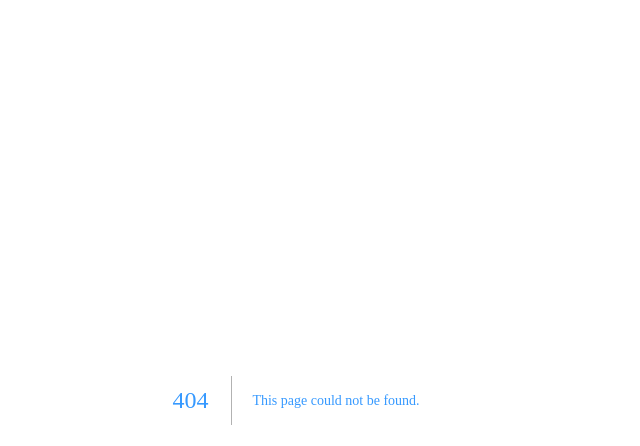
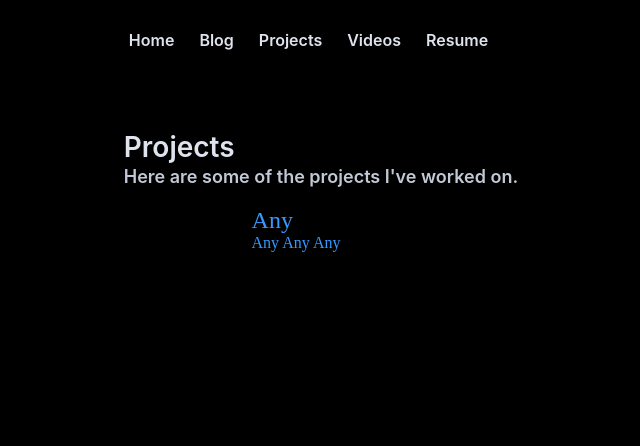
Before and after one commit to gusttavonl/gustavonoronha.com.br, a Next.js app: page /projects in a window 1280 px wide. Before the commit this address had no page. Shown: the top 446 px of the page, without its empty margins (344-984 px from the left). Built offline with nearby package versions, Linux system fonts and the light colour scheme.

Commit message:
feat: add initial projects page

```diff
--- /dev/null
+++ b/src/components/pages/projects/index.tsx
@@ -0,0 +1,23 @@
+import * as S from './styles'
+
+const ProjectComponent = () => {
+  return (
+    <S.Container>
+      <S.Main>
+        <S.Titles>
+          <S.Title>Projects</S.Title>
+          <S.SubTitle>{`Here are some of the projects I've worked on.`}</S.SubTitle>
+        </S.Titles>
+      </S.Main>
+      <S.Projects>
+        <S.Project>
+          <S.ProjectImg />
+          <S.ProjectTitle>Any</S.ProjectTitle>
+          <S.ProjectDescription>Any Any Any</S.ProjectDescription>
+        </S.Project>
+      </S.Projects>
+    </S.Container>
+  )
+}
+
+export default ProjectComponent
--- /dev/null
+++ b/src/components/pages/projects/styles.ts
@@ -0,0 +1,54 @@
+import styled, { css } from 'styled-components'
+
+export const Container = styled.div`
+  display: flex;
+  flex-direction: column;
+  align-items: center;
+  max-width: 1200px;
+  margin: 0 auto;
+`
+
+export const Main = styled.div`
+  display: flex;
+  flex-direction: row;
+  justify-content: flex-start;
+`
+
+export const Titles = styled.div`
+  display: flex;
+  flex-direction: column;
+  align-items: center;
+  margin-left: 50px;
+`
+
+export const Title = styled.h1`
+  width: 100%;
+  margin-top: 50px;
+  ${({ theme }) => css`
+    font-family: ${theme.font.family};
+    font-size: ${theme.font.sizes.xxlarge};
+    font-weight: ${theme.font.bold};
+    color: ${theme.colors.gray300};
+  `}
+`
+
+export const SubTitle = styled.h3`
+  width: 100%;
+  margin-top: 2px;
+  ${({ theme }) => css`
+    font-family: ${theme.font.family};
+    font-size: ${theme.font.sizes.large};
+    font-weight: ${theme.font.bold};
+    color: ${theme.colors.gray400};
+  `}
+`
+
+export const Projects = styled.div``
+
+export const Project = styled.div``
+
+export const ProjectImg = styled.img``
+
+export const ProjectTitle = styled.h2``
+
+export const ProjectDescription = styled.h4``
--- /dev/null
+++ b/src/pages/projects.tsx
@@ -0,0 +1,10 @@
+import DefaultLayout from '@/components/Layouts/DefaultLayout'
+import ProjectComponent from '@/components/pages/projects'
+
+export default function Projects(): JSX.Element {
+  return (
+    <DefaultLayout>
+      <ProjectComponent />
+    </DefaultLayout>
+  )
+}
```
